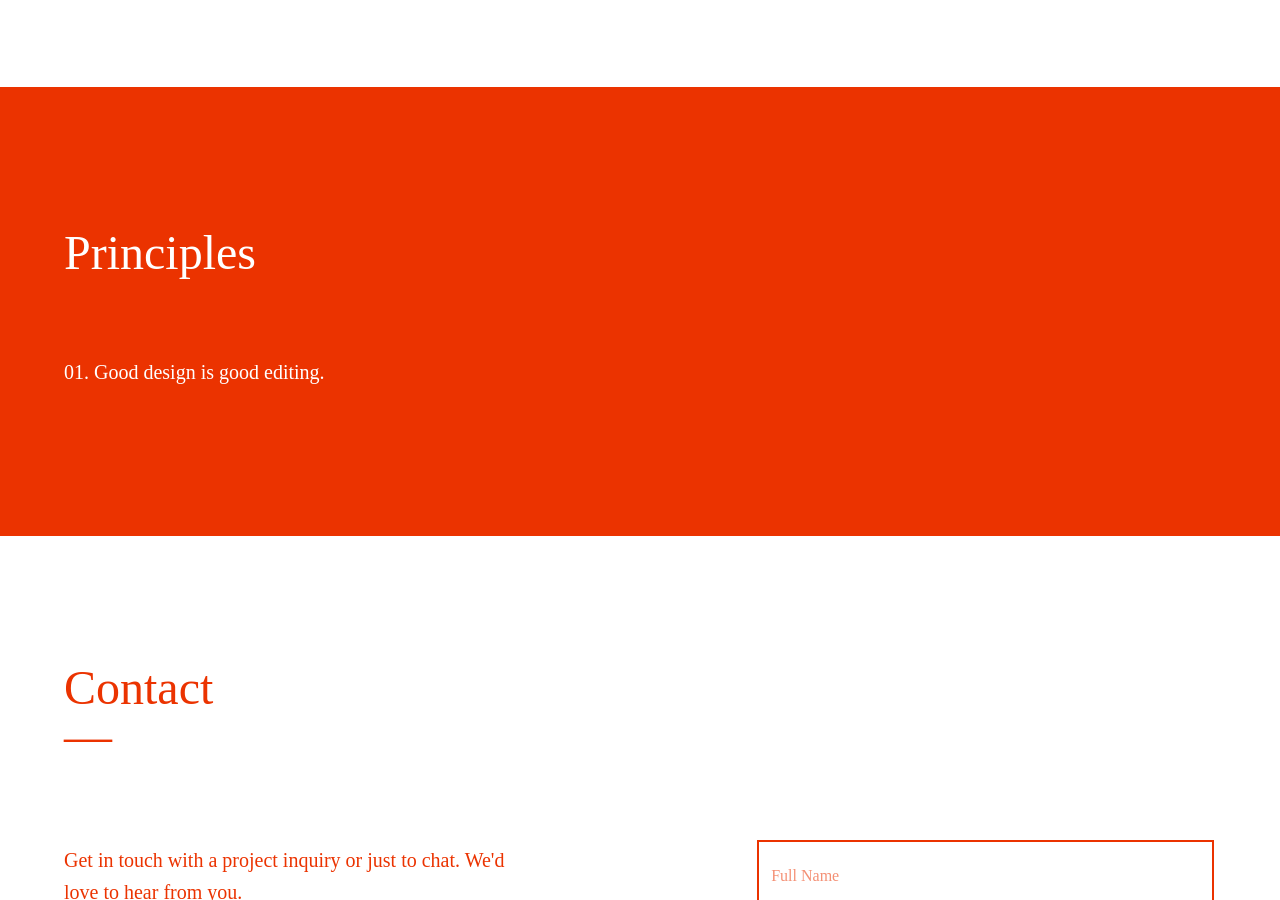
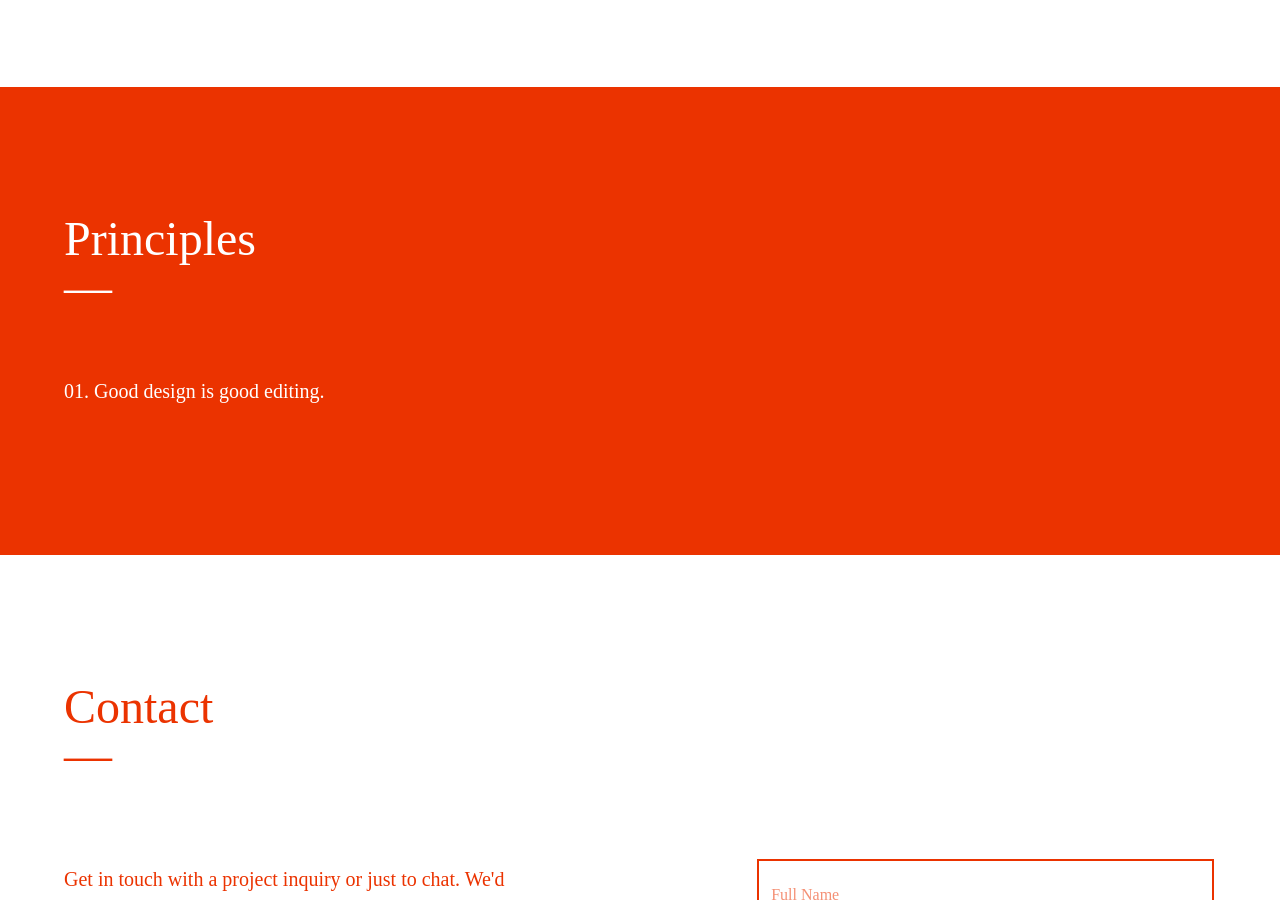
Before and after one commit to wearepatterns/wearepatterns.github.io, a Jekyll site: the page built from index.markdown, in a window 1280 px wide and 900 px high, scrolled down 563 px. Built offline with Jekyll 4.4.1, drawn with Linux system fonts in a browser that asks for light colours.

Commit message:
Update new.html

```diff
--- a/_layouts/new.html
+++ b/_layouts/new.html
@@ -44,7 +44,8 @@
     </header>
     <main class="bg-newred white pb5 pb6-l f4 lh-copy">
         <section class="mh3 mh4-ns mh5-l mw9 bg-bblue">
-            <h1 class="pt5 pt6-l pb0 pb4 mt0 f3 f1-l normal">Principles</h1>
+            <h1 class="pt5 pt6-l pb0 pb4 mt0 f3 f1-l normal lh-solid">Principles
+            <br>&mdash;</h1>
             <h2 class="f4 normal">01. Good design is good editing.</p>
 
         </section>
```
